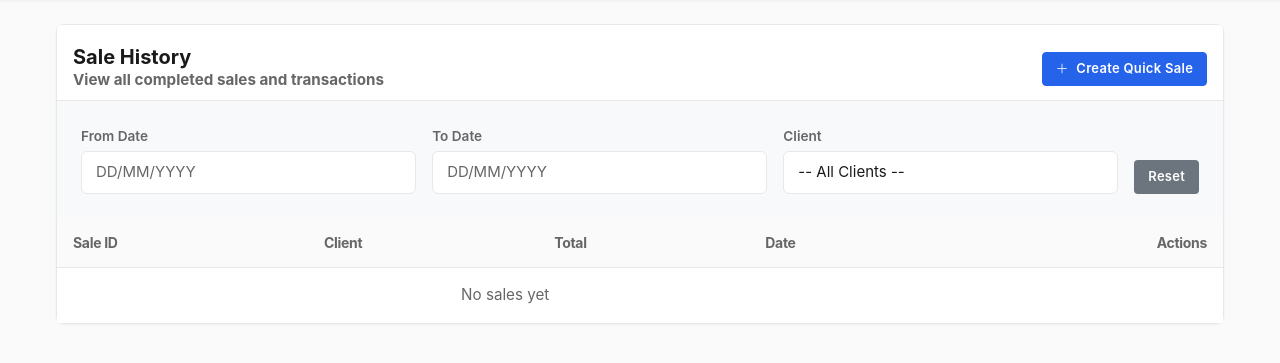
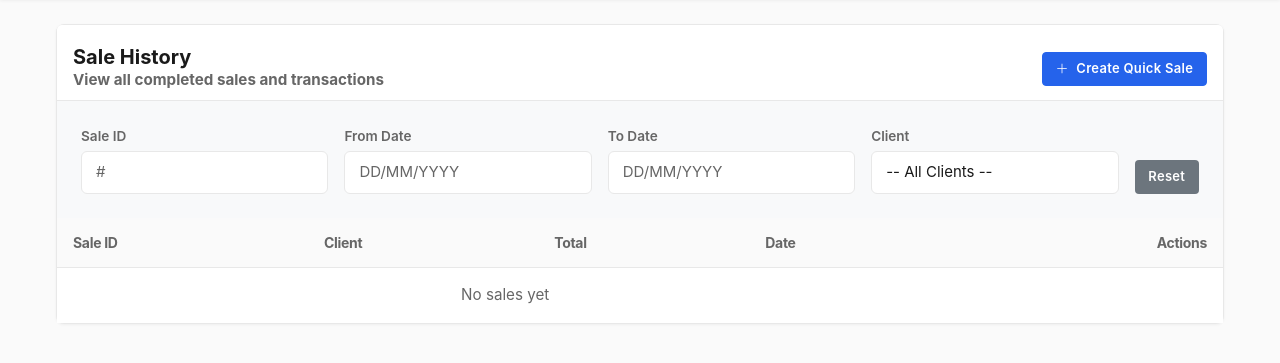
Before and after one commit to HASSAN08114/cheese-distribution-website, a Django app: page /sales/history/ in a window 1280 px wide. Shown: the part 67-430 px from the top of the page. Run offline with Django 4.2, Linux system fonts and the light colour scheme; the visitor is signed in with stand-in values (Sample User, id 1); data that the repository does not hold is empty; some libraries are stand-ins or nearby versions.

Commit message:
feat: improved sale history with id search

```diff
--- a/distribution/templates/distribution/sales/sale_history.html
+++ b/distribution/templates/distribution/sales/sale_history.html
@@ -27,6 +27,10 @@
     <!-- Filter Controls -->
     <div class="card-body sales-filter-panel">
         <div class="sales-filter-row">
+            <div class="sales-filter-field">
+                <label class="form-label form-label-sm-muted">Sale ID</label>
+                <input type="number" id="filterSaleId" class="form-control form-control-sm" placeholder="#">
+            </div>
             <div class="sales-filter-field">
                 <label class="form-label form-label-sm-muted">From Date</label>
                 <input type="text" id="filterFromDate" class="form-control form-control-sm js-date-picker" placeholder="DD/MM/YYYY">
@@ -643,6 +647,7 @@ function applySalesFilters() {
     const fromDate = document.getElementById('filterFromDate').value;
     const toDate = document.getElementById('filterToDate').value;
     const filterClient = document.getElementById('filterClient').value;
+    const filterSaleId = document.getElementById('filterSaleId').value.trim();
 
     const rows = document.querySelectorAll('tbody tr');
     rows.forEach(row => {
@@ -650,6 +655,7 @@ function applySalesFilters() {
             const clientName = row.querySelector('td:nth-child(2)').textContent.trim();
             const dateIso = row.querySelector('td:nth-child(4)').getAttribute('data-iso-date');
             const saleDate = new Date(dateIso);
+            const saleId = row.querySelector('td:nth-child(1)').textContent.replace('#', '').trim();
 
             const fromDateObj = parseDdMmDate(fromDate);
             const toDateObj = parseDdMmDate(toDate);
@@ -665,6 +671,7 @@ function applySalesFilters() {
 
             // Apply client filter
             if (filterClient && clientName !== filterClient) show = false;
+            if (filterSaleId && saleId !== filterSaleId) show = false;
 
             row.style.display = show ? '' : 'none';
         }
@@ -719,7 +726,7 @@ function resetSalesFilters() {
     document.getElementById('filterFromDate').value = '';
     document.getElementById('filterToDate').value = '';
     document.getElementById('filterClient').value = '';
-
+    document.getElementById('filterSaleId').value = '';
     const rows = document.querySelectorAll('tbody tr');
     rows.forEach(row => row.style.display = '');
 }
@@ -729,7 +736,7 @@ document.addEventListener('DOMContentLoaded', function() {
     document.getElementById('filterFromDate').addEventListener('input', applySalesFilters);
     document.getElementById('filterToDate').addEventListener('input', applySalesFilters);
     document.getElementById('filterClient').addEventListener('change', applySalesFilters);
-
+    document.getElementById('filterSaleId').addEventListener('input', applySalesFilters);
     // Populate client dropdown with unique clients from the table
     const clientSelect = document.getElementById('filterClient');
     const rows = document.querySelectorAll('tbody tr');
--- a/distribution/views.py
+++ b/distribution/views.py
@@ -127,6 +127,8 @@ def _reserve_sale_product_stock(product, quantity, *, allow_void=False):
 
 
 def _create_sale_from_valid_forms(*, client, sale_datetime, valid_forms, request=None):
+    if not valid_forms:
+        raise SaleStockError('A sale must have at least one item.')
     with transaction.atomic():
         sale = Sale.objects.create(
             client=client,
@@ -2154,6 +2156,8 @@ def _build_client_pdf(client, start_date, end_date, company_name):
 
         for sale in sales:
             items = list(sale.saleitem_set.all())
+            if not items:
+                sales_data.append([str(sale.id), sale.sale_date.strftime('%d-%m-%Y') , "UNKNOWN", "UNKNOWN", "UNKNOWN", "UNKNOWN"])
             for i, item in enumerate(items):
                 sales_data.append([
                     str(sale.id) if i == 0 else "",
```
